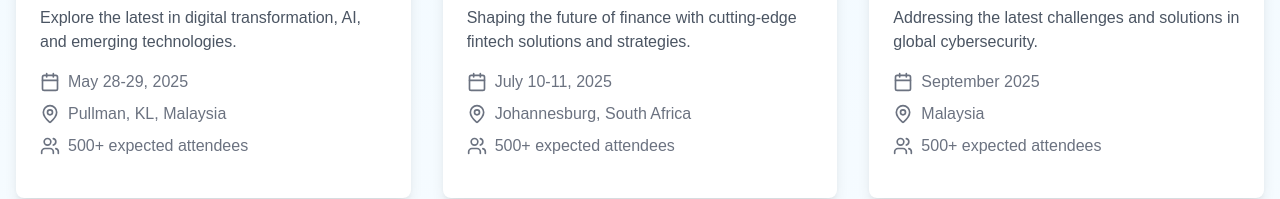
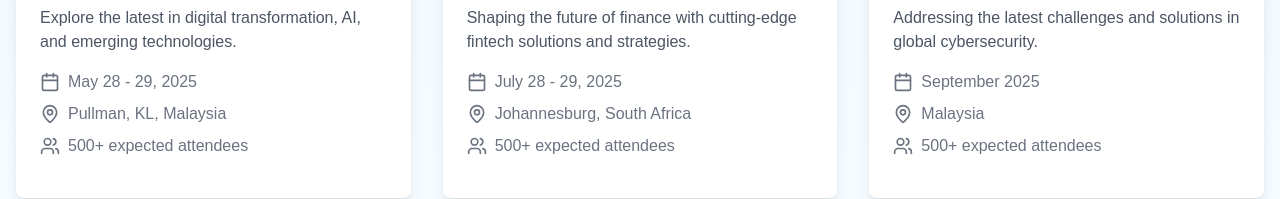
Before and after one commit to Sandeep1816/tascon-app, a Next.js app: page /events in a window 1280 px wide. Shown: the part 615-814 px from the top of the page. Built offline with nearby package versions, Linux system fonts and the light colour scheme; a web font is replaced by a local one.

Commit message:
upcoming events

```diff
--- a/app/events/page.tsx
+++ b/app/events/page.tsx
@@ -22,7 +22,7 @@ import img9 from "@/public/images/Global Fintech Summit.jpg"
 const upcomingEvents = [
   {
     name: "Future DigiTech Summit & Tech Visionary Awards 2025",
-    date: "May 28-29, 2025",
+    date: "May 28 - 29, 2025",
     location: "Pullman, KL, Malaysia",
     description: "Explore the latest in digital transformation, AI, and emerging technologies.",
     attendees: "500+",
@@ -31,7 +31,7 @@ const upcomingEvents = [
   },
   {
     name: "Global Fintech Summit & Awards 2025",
-    date: "July 10-11, 2025",
+    date: "July 28 - 29, 2025",
     location: "Johannesburg, South Africa",
     description: "Shaping the future of finance with cutting-edge fintech solutions and strategies.",
     attendees: "500+",
```
